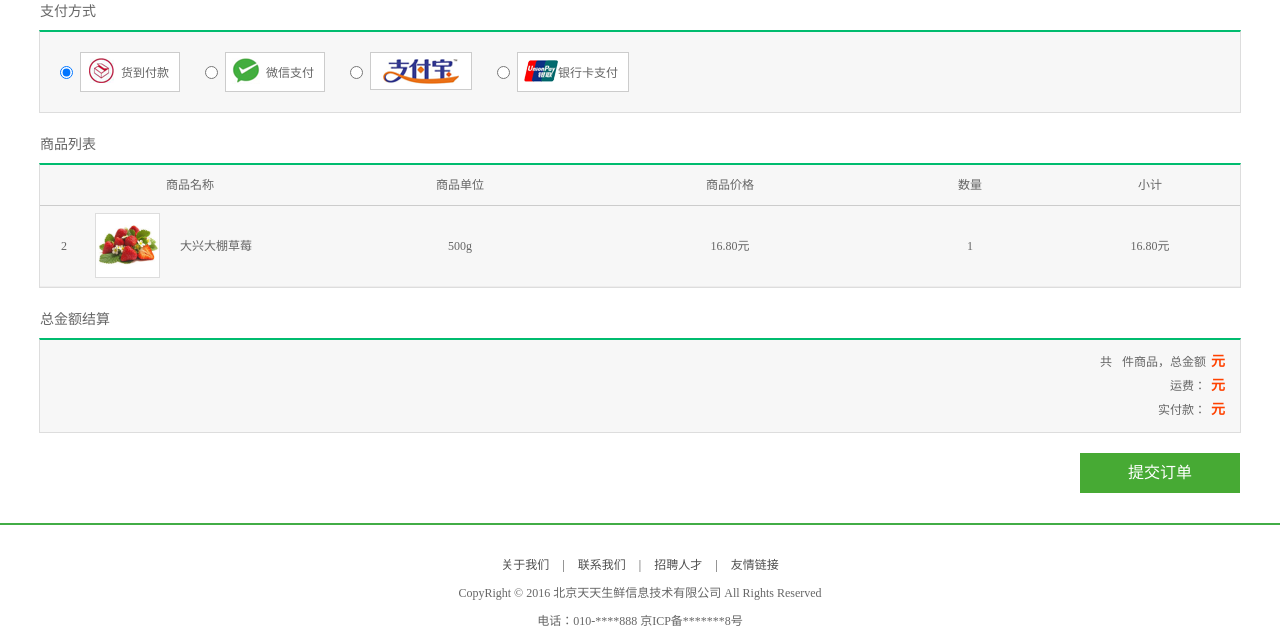
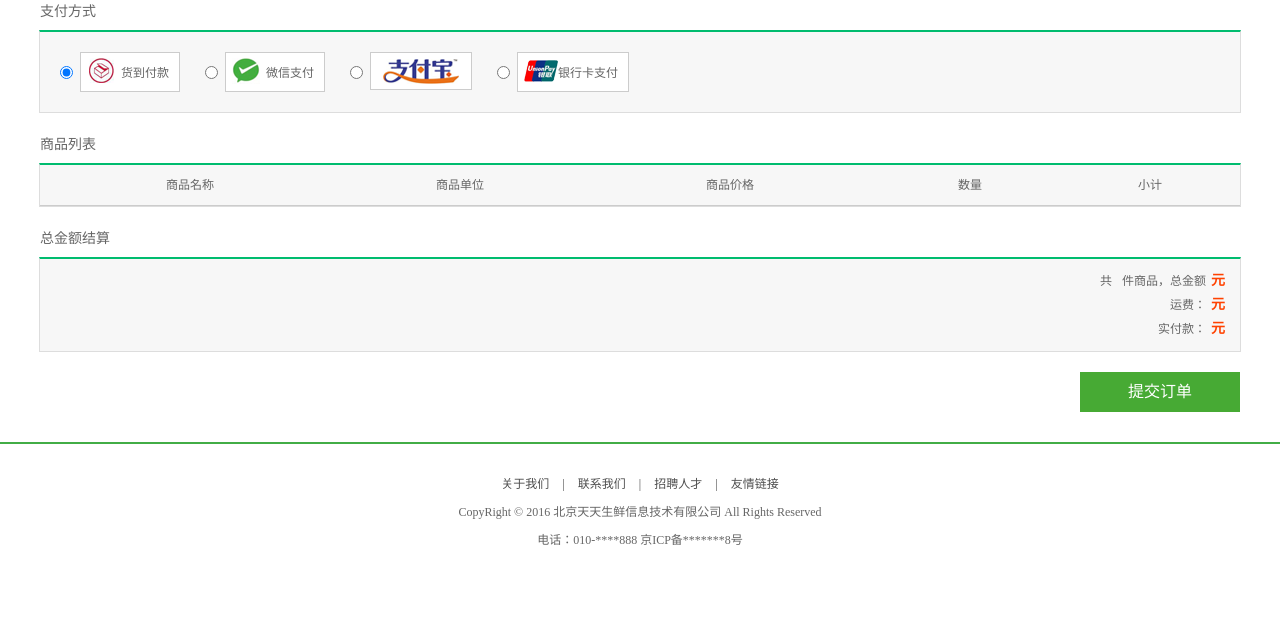
Before and after one commit to caoyingfeng/dailyfresh-django, a Django app: template dailyfresh/templates/place_order.html in a window 1280 px wide. Shown: the part 278-907 px from the top of the page. After the commit the page ends 823 px from the top, so only its background shows below. Run offline with Django 3.2, Linux system fonts and the light colour scheme; the template is opened without the code that fills it, so the values that code supplies are empty; parts of the project's set-up code (start-up, migrations or seed data) failed here and were passed over; some libraries are stand-ins or nearby versions.

Commit message:
创建订单前端

```diff
--- a/dailyfresh/apps/order/models.py
+++ b/dailyfresh/apps/order/models.py
@@ -28,7 +28,7 @@ class OrderInfo(BaseModel):
     total_price = models.DecimalField(max_digits=10, decimal_places=2, verbose_name='商品总价')
     transit_price = models.DecimalField(max_digits=10, decimal_places=2,verbose_name='订单运费')
     order_status = models.SmallIntegerField(choices=ORDER_STATUS_CHOICES, default=1, verbose_name='订单状态')
-    trade_no = models.CharField(max_length=128, verbose_name='支付编号')
+    trade_no = models.CharField(max_length=128, default='', verbose_name='支付编号')
 
     class Meta:
         db_table = 'df_order_info'
--- a/dailyfresh/apps/order/views.py
+++ b/dailyfresh/apps/order/views.py
@@ -53,13 +53,15 @@ class OrderPlaceView(LoginRequiredMixin, View):
         addrs = Address.objects.filter(user=user)
 
         # 组织上下文
+        sku_ids = ','.join(sku_ids)
         context = {
             'addrs': addrs,
             'skus': skus,
             'total_count': total_count,
             'total_price': total_price,
             'transit_price': transit_price,
-            'total_pay': total_pay
+            'total_pay': total_pay,
+            'sku_ids': sku_ids
         }
         # 返回应答
         return render(request, 'place_order.html', context)
--- a/dailyfresh/templates/place_order.html
+++ b/dailyfresh/templates/place_order.html
@@ -10,6 +10,7 @@
 		<dl>
 			<dt>寄送到：</dt>
             {% for addr in addrs %}
+
 			<dd><input type="radio" name="addr_id" value="{{ addr.id }}" {% if addr.is_default %}checked{% endif %}checked="">{{ addr.sddr }} （{{ addr.receiver }} 收） {{ addr.phone }}</dd>
             {% endfor %}
 		</dl>
@@ -20,13 +21,14 @@
 	<h3 class="common_title">支付方式</h3>
 	<div class="common_list_con clearfix">
 		<div class="pay_style_con clearfix">
-			<input type="radio" name="pay_style" checked>
+
+			<input type="radio" name="pay_style" value="1" checked>
 			<label class="cash">货到付款</label>
-			<input type="radio" name="pay_style">
+			<input type="radio" name="pay_style" value="2">
 			<label class="weixin">微信支付</label>
-			<input type="radio" name="pay_style">
+			<input type="radio" name="pay_style" value="3">
 			<label class="zhifubao"></label>
-			<input type="radio" name="pay_style">
+			<input type="radio" name="pay_style" value="4">
 			<label class="bank">银行卡支付</label>
 		</div>
 	</div>
@@ -52,20 +54,21 @@
 			<li class="col07">{{ sku.amount }}元</li>
 		</ul>
         {% endfor %}
-		<ul class="goods_list_td clearfix">
-			<li class="col01">2</li>
-			<li class="col02"><img src="images/goods/goods003.jpg"></li>
-			<li class="col03">大兴大棚草莓</li>
-			<li class="col04">500g</li>
-			<li class="col05">16.80元</li>
-			<li class="col06">1</li>
-			<li class="col07">16.80元</li>
-		</ul>
+{#		<ul class="goods_list_td clearfix">#}
+{#			<li class="col01">2</li>			#}
+{#			<li class="col02"><img src="images/goods/goods003.jpg"></li>#}
+{#			<li class="col03">大兴大棚草莓</li>#}
+{#			<li class="col04">500g</li>#}
+{#			<li class="col05">16.80元</li>#}
+{#			<li class="col06">1</li>#}
+{#			<li class="col07">16.80元</li>	#}
+{#		</ul>#}
 	</div>
 
 	<h3 class="common_title">总金额结算</h3>
 
 	<div class="common_list_con clearfix">
+
 		<div class="settle_con">
 			<div class="total_goods_count">共<em>{{ total_count }}</em>件商品，总金额<b>{{ total_price }}元</b></div>
 			<div class="transit">运费：<b>{{ transit_price }}元</b></div>
@@ -74,7 +77,8 @@
 	</div>
 
 	<div class="order_submit clearfix">
-		<a href="javascript:;" id="order_btn">提交订单</a>
+    {% csrf_token %}
+		<a href="javascript:;" sku_ids = {{ sku_ids }} id="order_btn">提交订单</a>
 	</div>
 {% endblock body %}
 {% block bottom %}
@@ -87,20 +91,33 @@
 	</div>
 {% endblock bottom %}
 {% block bottomfiles %}
-	<script type="text/javascript" src="{% static 'js/jquery-1.12.2.js' %}"></script>
+	<script type="text/javascript" src="{% static 'js/jquery-1.12.4.min.js' %}"></script>
 	<script type="text/javascript">
 		$('#order_btn').click(function() {
-			localStorage.setItem('order_finish',2);
+            // 获取用户选择的地址id，支付方式，要购买的商品id字符串
+            addr_id = $('input[name="addr_id"]:checked').val()
+            pay_method = $('input[name="pay_style"]:checked').val()
+            sku_ids = $(this).attr('sku_ids')
+            csrf = $('input[name="csrfmiddlewaretoken"]').val()
+            alert(addr_id+":"+pay_method)
+            params = {'addr_id':addr_id, 'pay_method': pay_method, 'sku_ids':sku_ids,
+                        'csrfmiddlewaretoken': csrf}
+            $.post('order/commit', params, function (data) {
 
-			$('.popup_con').fadeIn('fast', function() {
+            })
 
-				setTimeout(function(){
-					$('.popup_con').fadeOut('fast',function(){
-						window.location.href = 'index.html';
-					});
-				},3000)
-
-			});
-		});
+        });
+			{#localStorage.setItem('order_finish',2);#}
+            {##}
+			{#$('.popup_con').fadeIn('fast', function() {#}
+            {##}
+			{#	setTimeout(function(){#}
+			{#		$('.popup_con').fadeOut('fast',function(){#}
+			{#			window.location.href = 'index.html';#}
+			{#		});	#}
+			{#	},3000)#}
+			{#	#}
+			{#});#}
+		{#});#}
 	</script>
 {% endblock bottomfiles %}
```
